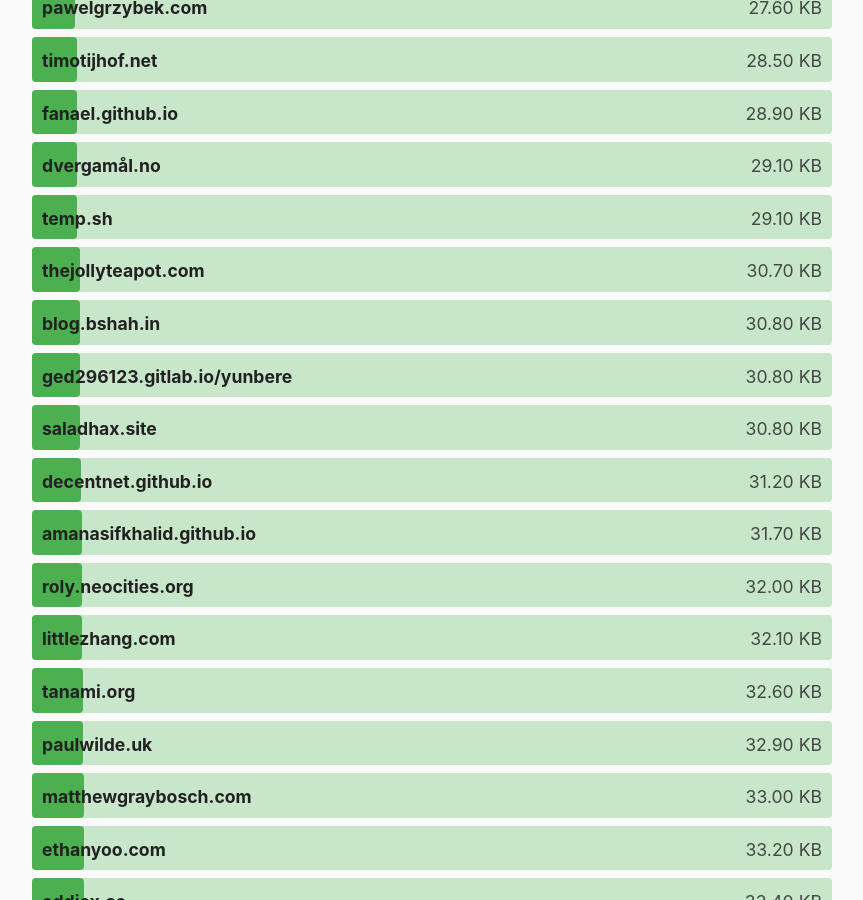
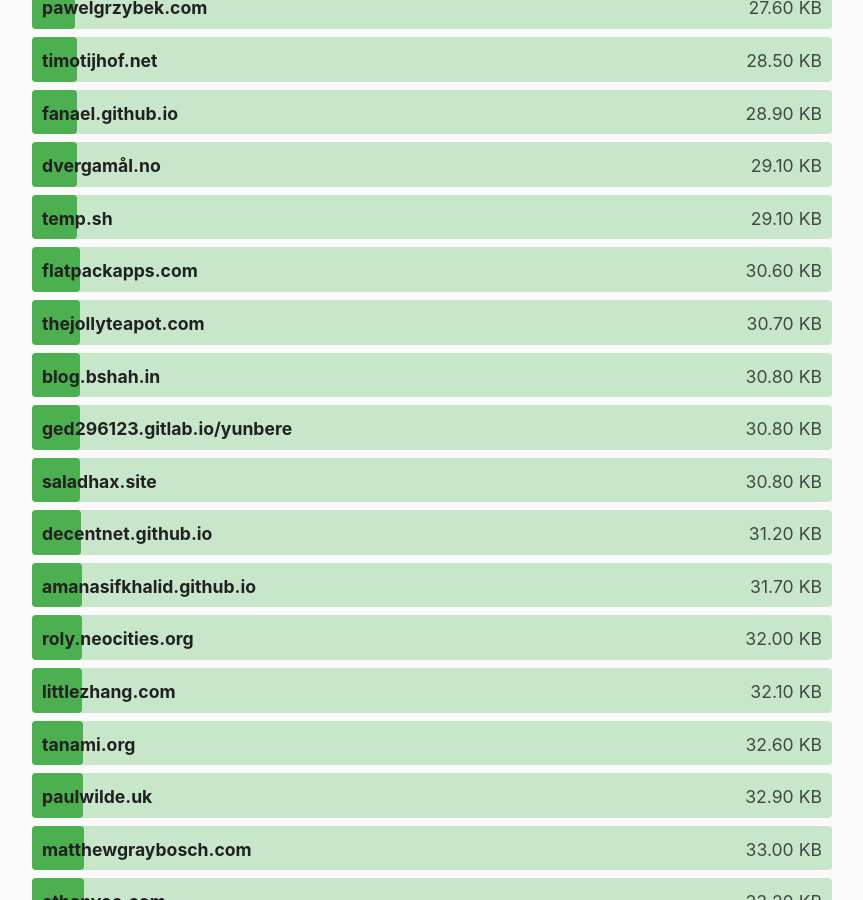
Before and after one commit to kevquirk/512kb.club, a Jekyll site: the page built from index.md, in a window 1280 px wide and 900 px high, scrolled down 6795 px. Shown: the whole window, without its empty margins (208-1071 px from the left). Built offline with Jekyll 4.4.1, drawn with Linux system fonts in a browser that asks for light colours.

Commit message:
Added flatpackapps.com
GTMetrix link: https://gtmetrix.com/reports/flatpackapps.com/6ZgOeHwM/

```diff
--- a/_data/sites.yml
+++ b/_data/sites.yml
@@ -553,6 +553,11 @@
   size: 491
   last_checked: 2021-11-28
 
+- domain: flatpackapps.com
+  url: https://flatpackapps.com/
+  size: 30.6
+  last_checked: 2021-11-20
+
 - domain: format-express.dev
   url: https://format-express.dev/
   size: 159
```
